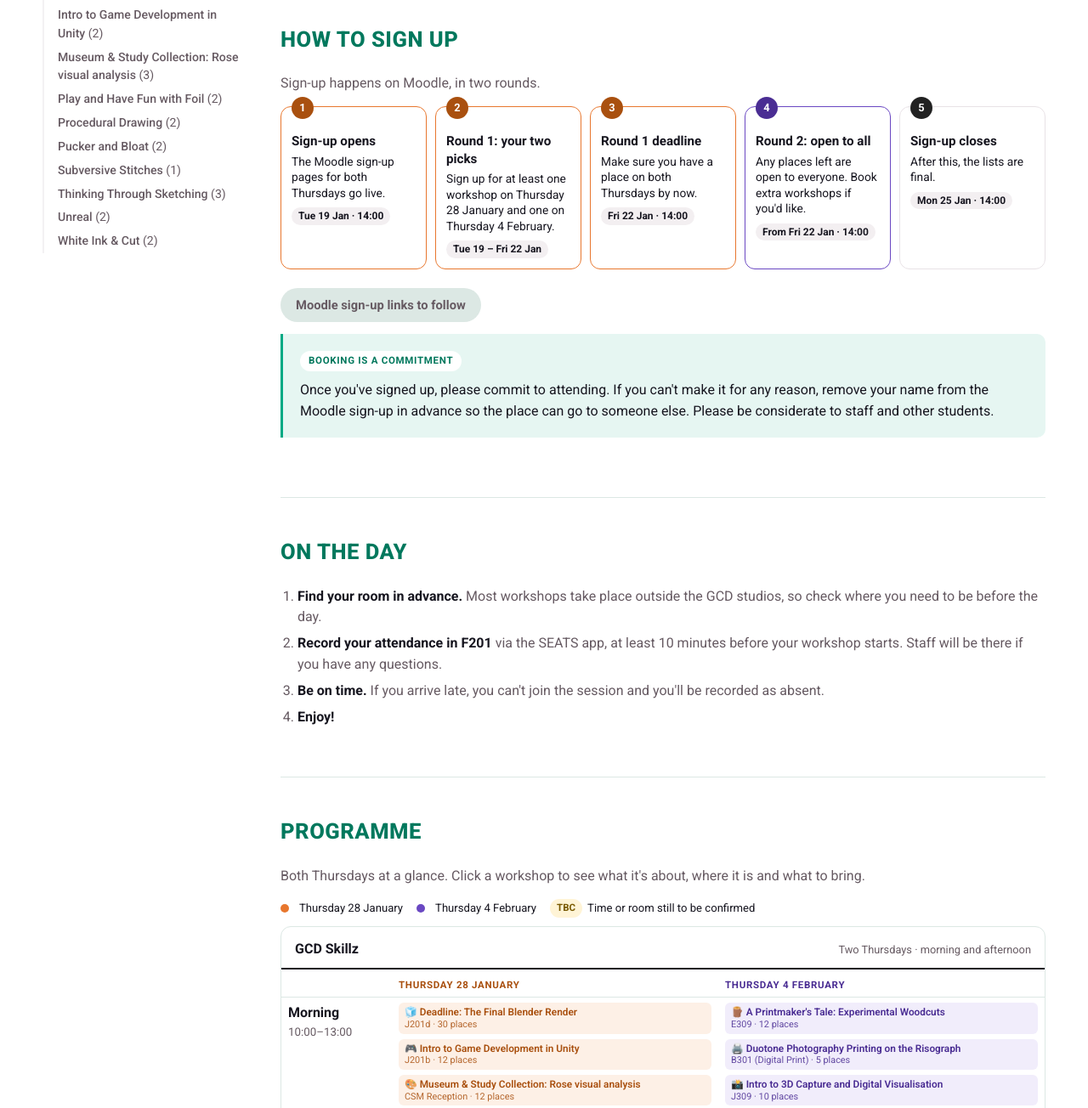
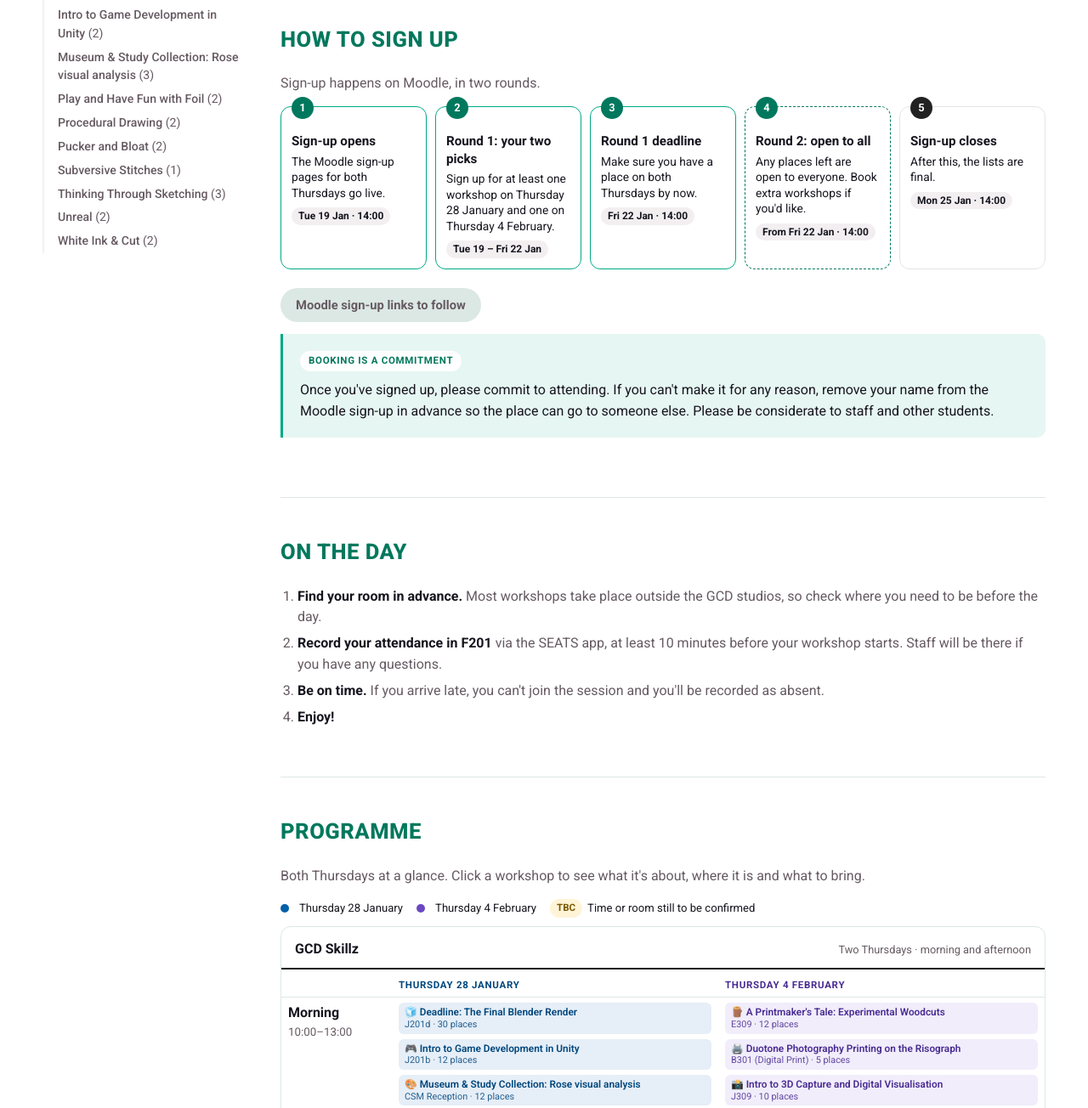
Before and after one commit to jaapdemaat/gcd, a plain HTML site: page gcdskillz/index.html in a window 1280 px wide. Shown: the part 707-2011 px from the top of the page at 85% size. Drawn offline with Linux system fonts and the light colour scheme.

Commit message:
GCD Skillz: blue accent, green sign-up rounds
Co-Authored-By: Claude Opus 5.5 <noreply@anthropic.com>

```diff
--- a/gcdskillz/index.html
+++ b/gcdskillz/index.html
@@ -1077,8 +1077,8 @@ a.pill--d1:hover{filter:brightness(.96)}a.pill--d2:hover{filter:brightness(.96)}
 .flow>div:before{content:counter(f);position:absolute;top:-12px;left:12px;width:26px;height:26px;border-radius:50%;background:var(--phase2);color:#fff;font-weight:700;font-size:.8rem;text-align:center;line-height:26px}
 .flow>div b{display:block;font-size:.95rem;margin-bottom:4px}
 .flow>div .when{display:inline-block;margin-top:8px;font-size:.75rem;font-weight:700;padding:2px 8px;border-radius:99px;background:#f3eff1}
-.flow>div.r1{border-color:var(--phase4)}.flow>div.r1:before{background:var(--phase4-deep)}
-.flow>div.r2{border-color:var(--phase5)}.flow>div.r2:before{background:var(--phase5-deep)}
+.flow>div.r1{border-color:var(--phase2)}.flow>div.r1:before{background:var(--phase2-deep)}
+.flow>div.r2{border-color:var(--phase2-deep);border-style:dashed}.flow>div.r2:before{background:var(--phase2-deep)}
 .flow>div.day:before{background:#222}
 @media(max-width:860px){.flow{grid-template-columns:1fr 1fr}}
 @media(max-width:520px){.flow{grid-template-columns:1fr}}
@@ -1092,7 +1092,7 @@ a.pill--d1:hover{filter:brightness(.96)}a.pill--d2:hover{filter:brightness(.96)}
 .legend span{display:inline-flex;align-items:center;gap:6px}
 :root{--purple:#00A984;--purple-deep:#00785D;--purple-tint:#e6f6f2;--purple-tint-2:#c4ebe0;
 --phase2:#00A984;--phase2-deep:#00785D;--phase2-tint:#e6f6f2;--phase2-tint-2:#c4ebe0;
---border:#dce8e4;--phase4:#E8772E;--phase4-deep:#A9500F;--phase4-tint:#fdf0e6;--phase4-tint-2:#f9dcc4}
+--border:#dce8e4;--phase4:#0060A8;--phase4-deep:#00477D;--phase4-tint:#e6eef7;--phase4-tint-2:#c9daee}
 </style>
 </head>
 <body>
```
